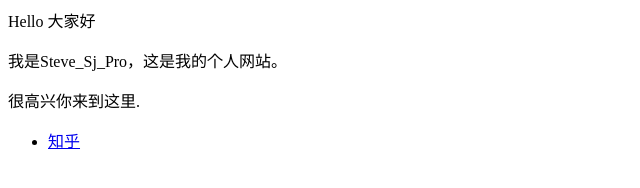
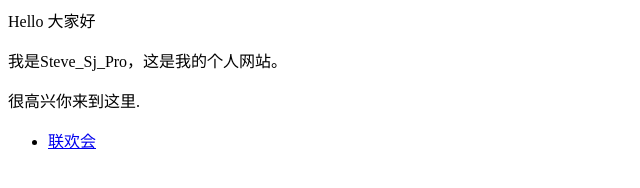
Before and after one commit to Steve-Dj-Pro/Steve.github.io, a plain HTML site: page index.html in a window 1280 px wide. Shown: the full height of the page, 0-640 px from the left. Drawn offline with Linux system fonts and the light colour scheme.

Commit message:
Update index.html

```diff
--- a/index.html
+++ b/index.html
@@ -3,5 +3,5 @@
 <p>很高兴你来到这里.</p>
 
 <ul>
-  <li> <a href="https://www.zhihu.com/people/AJLoveChina">知乎</a> </li>
+  <li> <a href="https://steve-dj-pro.github.io/Steve.github.io/lhh.html">联欢会</a> </li>
 </ul>
```
